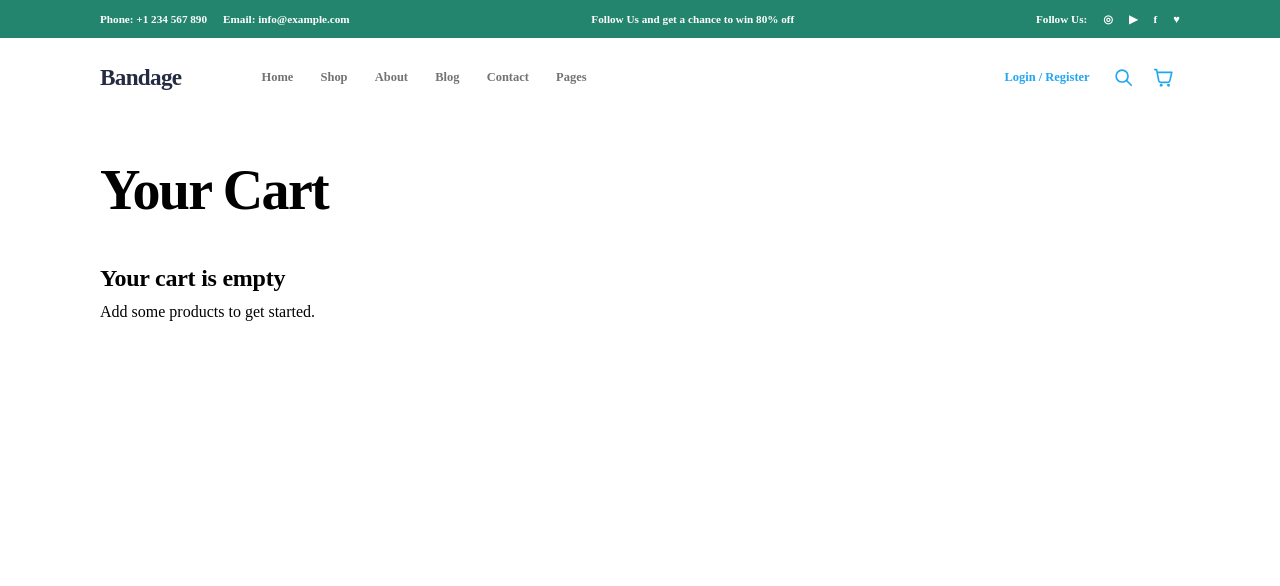
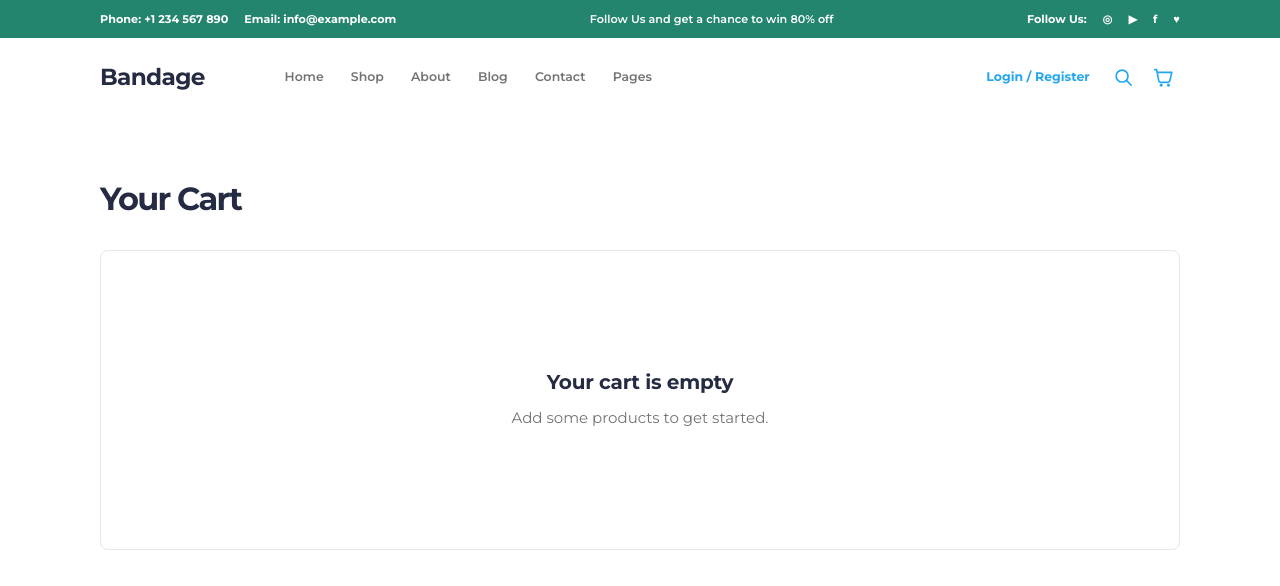
Before and after one commit to Bet1235/ecommerce, a React (Vite) app: page /cart in a window 1280 px wide. Shown: the top 586 px of the page. Built offline with nearby package versions, Linux system fonts and the light colour scheme.

Commit message:
fix: removing and adding styling problems

```diff
--- a/src/components/Header/Header.css
+++ b/src/components/Header/Header.css
@@ -21,6 +21,7 @@
   gap: 1rem;
   font-size: 0.7rem;
   font-weight: 600;
+  font-family: 'Montserrat', sans-serif;
 }
 
 .header__topbar-left,
@@ -29,6 +30,7 @@
   align-items: center;
   gap: 1rem;
   white-space: nowrap;
+  font-weight: 700;
 }
 
 .header__topbar-center {
@@ -40,6 +42,7 @@
 .header__main {
   width: 100%;
   background: var(--color-white);
+  font-family: 'Montserrat', sans-serif;
 }
 
 .header__inner {
--- a/src/components/Header/Header.tsx
+++ b/src/components/Header/Header.tsx
@@ -17,7 +17,7 @@ const Header = () => {
 
   return (
     <header className="header">
-      {/* Desktop top bar */}
+
       <div className="header__topbar">
         <div className="header__topbar-inner container">
           <div className="header__topbar-left">
--- a/src/components/Home/Hero/Hero.css
+++ b/src/components/Home/Hero/Hero.css
@@ -11,23 +11,17 @@
 .hero__grid {
   display: grid;
   width: 100%;
-
   grid-template-columns: 40% 60%;
   grid-template-rows: 1.15fr 1fr;
-
   gap: 10px;
-
   overflow: hidden;
 }
 
 .hero__image {
   display: block;
-
   width: 100%;
   height: 100%;
-
-  object-fit: cover;
-
+  object-fit: fill;
   margin: 0;
   padding: 0;
 }
--- a/src/index.css
+++ b/src/index.css
@@ -1,4 +1,4 @@
-
+@import url('https://fonts.googleapis.com/css2?family=Montserrat:wght@400;500;600;700&display=swap');
 :root {
   --color-white: #ffffff;
   --color-black: #252b42;
@@ -45,6 +45,7 @@ html,
 body {
   margin: 0;
   padding: 0;
+  font-family: 'Montserrat', sans-serif;
 }
 
 body{
--- a/src/pages/Cart/Cart.css
+++ b/src/pages/Cart/Cart.css
@@ -0,0 +1,299 @@
+/* =========================================
+   CART PAGE
+   ========================================= */
+
+.cart-page {
+  min-height: 100vh;
+  padding: 2rem 0 4rem;
+  background: #ffffff;
+  color: #252b42;
+}
+
+/* =========================================
+   PAGE CONTAINER
+   ========================================= */
+
+.cart-page .container {
+  width: min(100% - 2rem, 1120px);
+  margin: 0 auto;
+}
+
+/* =========================================
+   CART HEADER
+   ========================================= */
+
+.cart-page__header {
+  display: flex;
+  align-items: center;
+  justify-content: space-between;
+  gap: 1rem;
+  margin-bottom: 2rem;
+}
+
+.cart-page__header h1 {
+  margin: 0;
+  color: #252b42;
+  font-size: 1.75rem;
+  font-weight: 700;
+  line-height: 1.2;
+}
+
+.cart-list__clear {
+  border: 0;
+  background: transparent;
+  color: #23a6f0;
+  font: inherit;
+  font-size: 0.875rem;
+  font-weight: 700;
+  cursor: pointer;
+  padding: 0.5rem;
+  transition: color 0.2s ease;
+}
+
+.cart-list__clear:hover {
+  color: #1b8ac7;
+}
+
+.cart-list__clear:focus-visible,
+.cart-summary__checkout:focus-visible {
+  outline: 3px solid rgba(35, 166, 240, 0.3);
+  outline-offset: 3px;
+}
+
+/* =========================================
+   CART LAYOUT
+   ========================================= */
+
+.cart-page__layout {
+  display: grid;
+  grid-template-columns: minmax(0, 1fr);
+  gap: 2rem;
+}
+
+/* =========================================
+   CART LIST
+   ========================================= */
+
+.cart-list {
+  display: flex;
+  flex-direction: column;
+  gap: 1rem;
+  min-width: 0;
+}
+
+/* =========================================
+   EMPTY CART
+   ========================================= */
+
+.cart-empty {
+  display: flex;
+  min-height: 300px;
+  flex-direction: column;
+  align-items: center;
+  justify-content: center;
+  padding: 2rem;
+  border: 1px solid #e8e8e8;
+  border-radius: 8px;
+  background: #ffffff;
+  text-align: center;
+}
+
+.cart-empty h2 {
+  margin: 0 0 0.75rem;
+  color: #252b42;
+  font-size: 1.25rem;
+  font-weight: 700;
+}
+
+.cart-empty p {
+  margin: 0;
+  color: #737373;
+  font-size: 0.9375rem;
+  line-height: 1.6;
+}
+
+/* =========================================
+   ORDER SUMMARY
+   ========================================= */
+
+.cart-summary {
+  align-self: start;
+  padding: 1.5rem;
+  border: 1px solid #e8e8e8;
+  border-radius: 8px;
+  background: #ffffff;
+}
+
+.cart-summary h2 {
+  margin: 0 0 1.5rem;
+  color: #252b42;
+  font-size: 1.25rem;
+  font-weight: 700;
+}
+
+.cart-summary__shipping-message {
+  margin: 0 0 1.25rem;
+  padding: 0.75rem 1rem;
+  border-radius: 4px;
+  background: #f6f6f6;
+  color: #737373;
+  font-size: 0.8125rem;
+  line-height: 1.5;
+}
+
+/* =========================================
+   SUMMARY ROWS
+   ========================================= */
+
+.cart-summary__row {
+  display: flex;
+  align-items: center;
+  justify-content: space-between;
+  gap: 1rem;
+  padding: 0.75rem 0;
+  color: #737373;
+  font-size: 0.9375rem;
+}
+
+.cart-summary__row + .cart-summary__row {
+  border-top: 1px solid #eeeeee;
+}
+
+/* =========================================
+   TOTAL
+   ========================================= */
+
+.cart-summary__total {
+  display: flex;
+  align-items: center;
+  justify-content: space-between;
+  gap: 1rem;
+  margin-top: 0.75rem;
+  padding-top: 1.25rem;
+  border-top: 1px solid #dddddd;
+  color: #252b42;
+  font-size: 1rem;
+  font-weight: 700;
+}
+
+.cart-summary__total strong {
+  color: #252b42;
+  font-size: 1.125rem;
+}
+
+/* =========================================
+   CHECKOUT BUTTON
+   ========================================= */
+
+.cart-summary__checkout {
+  width: 100%;
+  margin-top: 1.5rem;
+  padding: 0.875rem 1.25rem;
+  border: 0;
+  border-radius: 5px;
+  background: #23a6f0;
+  color: #ffffff;
+  font: inherit;
+  font-size: 0.875rem;
+  font-weight: 700;
+  line-height: 1.2;
+  cursor: pointer;
+  transition:
+    background-color 0.2s ease,
+    transform 0.2s ease;
+}
+
+.cart-summary__checkout:hover {
+  background: #1b8ac7;
+}
+
+.cart-summary__checkout:active {
+  transform: translateY(1px);
+}
+
+/* =========================================
+   TABLET
+   ========================================= */
+
+@media (min-width: 768px) {
+  .cart-page {
+    padding: 3rem 0 5rem;
+  }
+
+  .cart-page .container {
+    width: min(100% - 3rem, 1120px);
+  }
+
+  .cart-page__header h1 {
+    font-size: 2rem;
+  }
+
+  .cart-page__layout {
+    grid-template-columns: minmax(0, 1fr) 320px;
+    align-items: start;
+    gap: 2rem;
+  }
+
+  .cart-summary {
+    position: sticky;
+    top: 1.5rem;
+  }
+}
+
+/* =========================================
+   DESKTOP
+   ========================================= */
+
+@media (min-width: 1024px) {
+  .cart-page {
+    padding-top: 4rem;
+  }
+
+  .cart-page .container {
+    width: min(100% - 4rem, 1120px);
+  }
+
+  .cart-page__layout {
+    grid-template-columns: minmax(0, 1fr) 360px;
+    gap: 3rem;
+  }
+
+  .cart-summary {
+    padding: 2rem;
+  }
+}
+
+/* =========================================
+   SMALL MOBILE
+   ========================================= */
+
+@media (max-width: 480px) {
+  .cart-page {
+    padding-top: 1.5rem;
+  }
+
+  .cart-page .container {
+    width: min(100% - 1.5rem, 1120px);
+  }
+
+  .cart-page__header {
+    align-items: flex-start;
+  }
+
+  .cart-page__header h1 {
+    font-size: 1.5rem;
+  }
+
+  .cart-list__clear {
+    font-size: 0.75rem;
+  }
+
+  .cart-summary {
+    padding: 1.25rem;
+  }
+
+  .cart-empty {
+    min-height: 240px;
+    padding: 1.5rem;
+  }
+}
```
Also changed, not shown: src/App.css (added).
